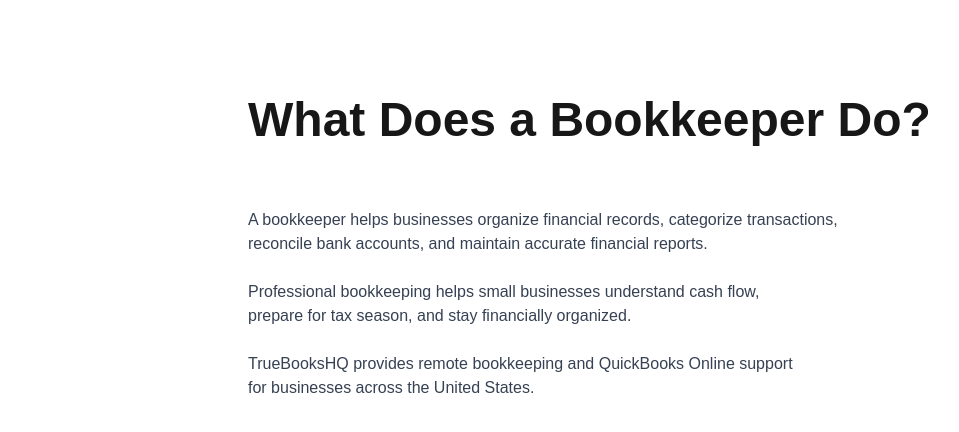
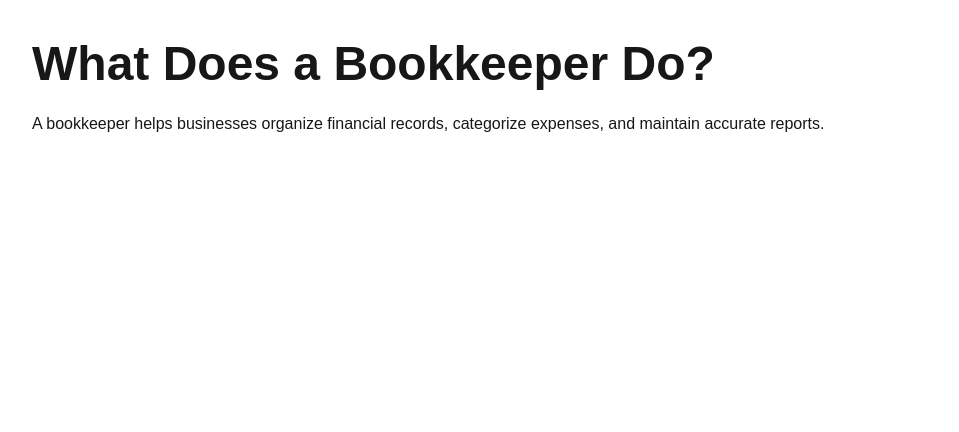
Before and after one commit to mmaa12344/mimap-website, a Next.js app: page /blog/what-does-a-bookkeeper-do in a window 1280 px wide. Shown: the top 432 px of the page, without its empty margins (8-967 px from the left). Built offline with nearby package versions, Linux system fonts and the light colour scheme.

Commit message:
create static blog pages

```diff
--- a/app/blog/[slug]/page.js
+++ /dev/null
@@ -1,77 +0,0 @@
-const posts = {
-  "what-does-a-bookkeeper-do": {
-    title: "What Does a Bookkeeper Do?",
-    content: `
-A bookkeeper helps businesses organize financial records, categorize transactions,
-reconcile bank accounts, and maintain accurate financial reports.
-
-Professional bookkeeping helps small businesses understand cash flow,
-prepare for tax season, and stay financially organized.
-
-TrueBooksHQ provides remote bookkeeping and QuickBooks Online support
-for businesses across the United States.
-    `,
-  },
-
-  "quickbooks-online-tips": {
-    title: "QuickBooks Online Tips for Small Businesses",
-    content: `
-QuickBooks Online can help small businesses simplify bookkeeping,
-track expenses, and generate financial reports.
-
-Some important QuickBooks tips include:
-
-- Reconcile accounts monthly
-- Categorize expenses correctly
-- Review reports regularly
-- Separate personal and business expenses
-
-TrueBooksHQ specializes in QuickBooks Online bookkeeping services.
-    `,
-  },
-
-  "catch-up-bookkeeping-guide": {
-    title: "Catch-Up Bookkeeping Guide",
-    content: `
-Catch-up bookkeeping helps businesses organize overdue bookkeeping records.
-
-This process usually includes:
-
-- Bank reconciliations
-- Expense categorization
-- Financial cleanup
-- Reporting corrections
-
-TrueBooksHQ helps businesses across the United States catch up on bookkeeping and financial reporting.
-    `,
-  },
-}
-
-export async function generateMetadata({ params }) {
-  const post = posts[params.slug]
-
-  return {
-    title: `${post.title} | TrueBooksHQ`,
-    description: post.content.slice(0, 140),
-  }
-}
-
-export default async function BlogPost({ params }) {
-  const post = posts[params.slug]
-
-  return (
-    <main className="min-h-screen py-24 px-6 bg-white">
-      <div className="max-w-3xl mx-auto">
-
-        <h1 className="text-5xl font-bold mb-10">
-          {post.title}
-        </h1>
-
-        <article className="prose prose-lg max-w-none whitespace-pre-line text-gray-700">
-          {post.content}
-        </article>
-
-      </div>
-    </main>
-  )
-}
--- /dev/null
+++ b/app/blog/what-does-a-bookkeeper-do/page.js
@@ -0,0 +1,14 @@
+export default function Post() {
+  return (
+    <main className="min-h-screen p-10">
+      <h1 className="text-5xl font-bold mb-6">
+        What Does a Bookkeeper Do?
+      </h1>
+
+      <p>
+        A bookkeeper helps businesses organize financial records,
+        categorize expenses, and maintain accurate reports.
+      </p>
+    </main>
+  )
+}
```
